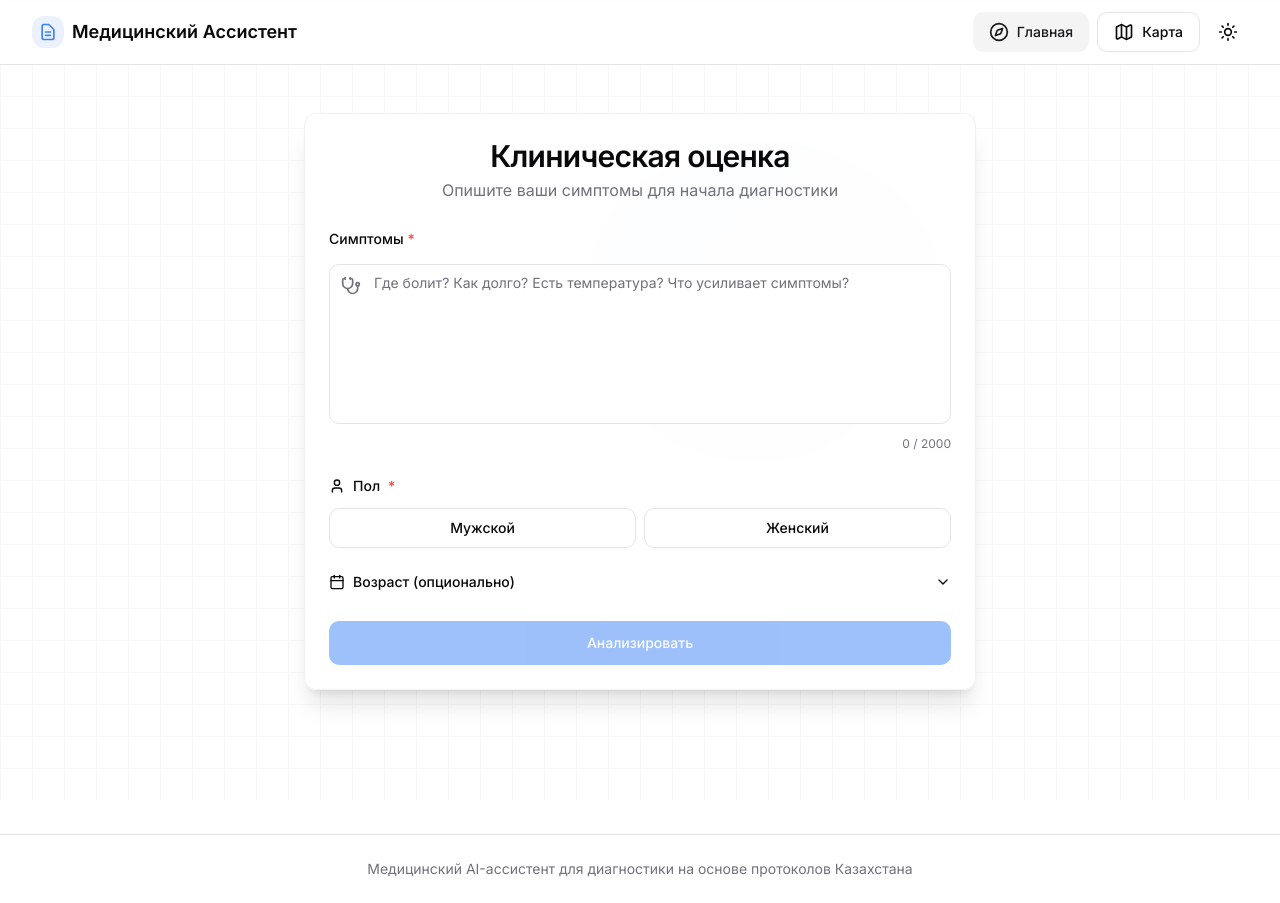
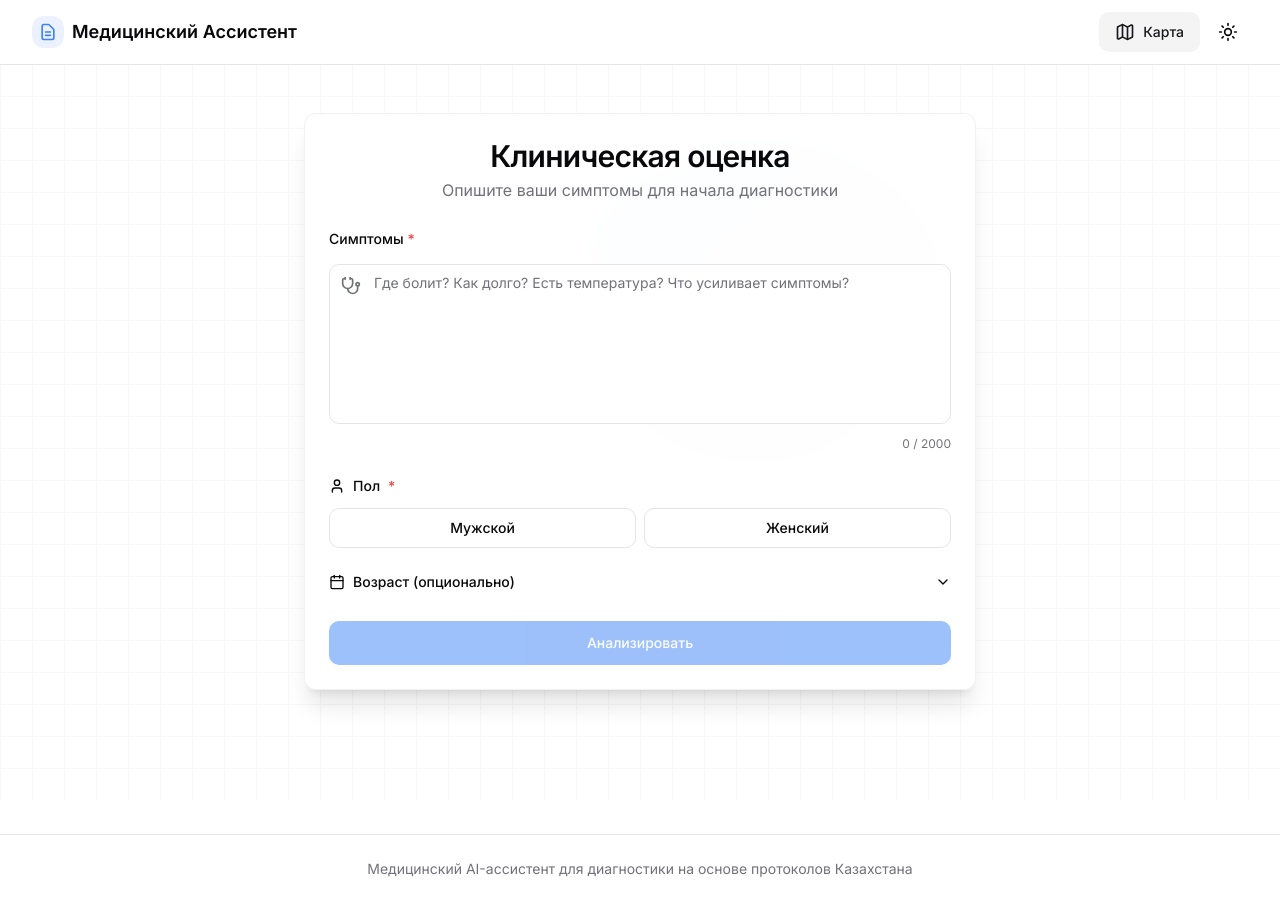
Before and after one commit to LeonKazaryan/medicalassist, a React (Vite) app in the folder frontend/: page / in a window 1280 px wide. Built offline with nearby package versions, Linux system fonts and the light colour scheme; no server answers.

Commit message:
Header Change

```diff
--- a/frontend/src/components/common/GlobalHeader.tsx
+++ b/frontend/src/components/common/GlobalHeader.tsx
@@ -2,7 +2,7 @@ import { useEffect, useState } from 'react'
 import { Button } from '@/components/ui/button'
 import { ThemeToggle } from '@/components/common/ThemeToggle'
 import { Compass, Map as MapIcon } from 'lucide-react'
-import { motion } from 'framer-motion'
+import { AnimatePresence, motion } from 'framer-motion'
 
 function usePathname() {
   const [path, setPath] = useState(
@@ -22,19 +22,12 @@ function usePathname() {
 export function GlobalHeader() {
   const path = usePathname()
   const isMap = path.startsWith('/map') || path.startsWith('/nearby')
-  const isHome = !isMap
 
-  const navButton = (
-    href: string,
-    label: string,
-    Icon: typeof MapIcon,
-    active: boolean,
-  ) => (
+  const navButton = (href: string, label: string, Icon: typeof MapIcon) => (
     <Button
       asChild
-      variant={active ? 'secondary' : 'outline'}
+      variant="secondary"
       className="group gap-2 transition-transform duration-150 hover:scale-[1.02] active:scale-[0.98]"
-      aria-current={active ? 'page' : undefined}
     >
       <motion.a
         href={href}
@@ -71,8 +64,20 @@ export function GlobalHeader() {
         </div>
 
         <div className="flex items-center gap-2">
-          {navButton('/', 'Главная', Compass, isHome)}
-          {navButton('/map', 'Карта', MapIcon, isMap)}
+          <AnimatePresence mode="wait" initial={false}>
+            <motion.div
+              key={isMap ? 'home' : 'map'}
+              initial={{ opacity: 0, y: -6, scale: 0.96 }}
+              animate={{ opacity: 1, y: 0, scale: 1 }}
+              exit={{ opacity: 0, y: 6, scale: 0.96 }}
+              transition={{ duration: 0.18, ease: [0.16, 1, 0.3, 1] }}
+              className="rounded-lg"
+            >
+              {isMap
+                ? navButton('/', 'Главная', Compass)
+                : navButton('/map', 'Карта', MapIcon)}
+            </motion.div>
+          </AnimatePresence>
           <ThemeToggle />
         </div>
       </div>
--- a/frontend/src/types/place.ts
+++ b/frontend/src/types/place.ts
@@ -3,10 +3,10 @@ export type PlaceType = 'pharmacy' | 'clinic'
 export type BBox = [number, number, number, number] // [minLng, minLat, maxLng, maxLat]
 
 export interface Place {
-  id: string
+  id: number
   name: string
   lat: number
-  lng: number
+  lon: number
   address: string
   rating: number | null
   reviewsCount: number | null
```
